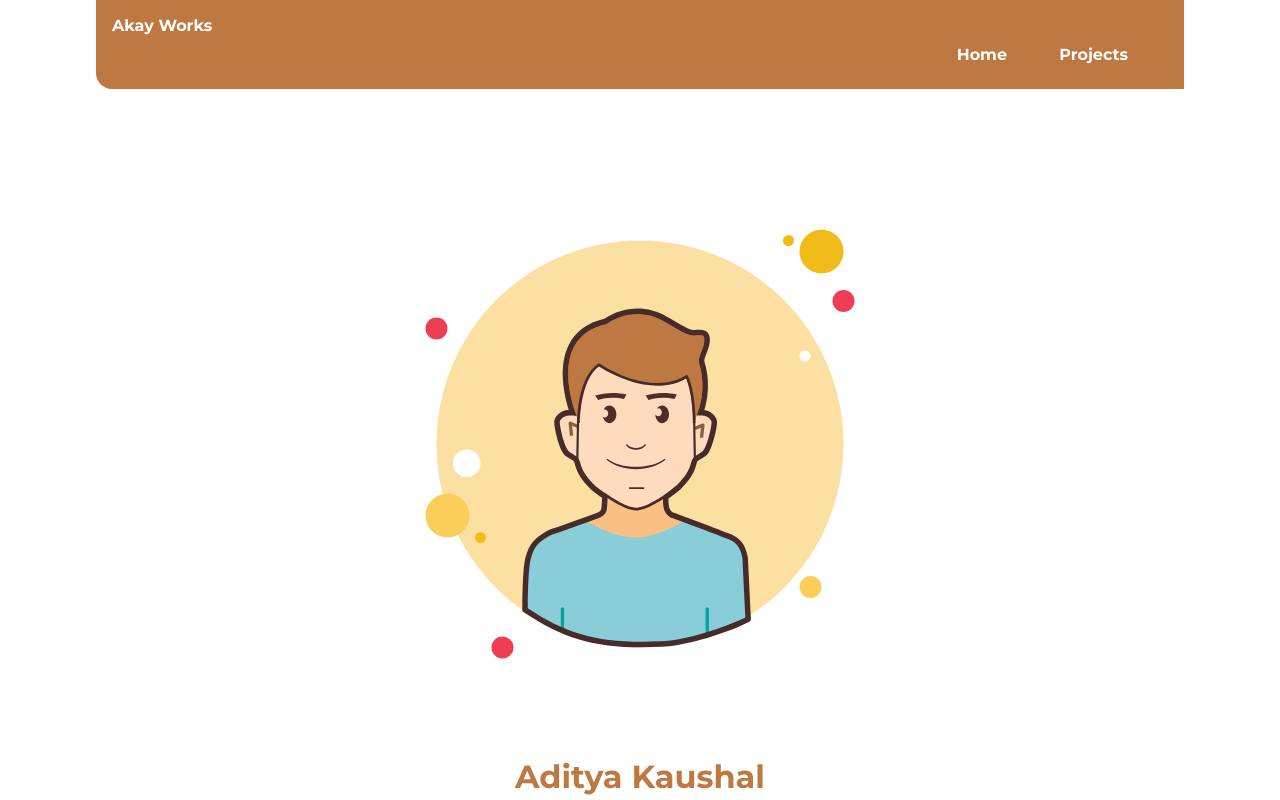
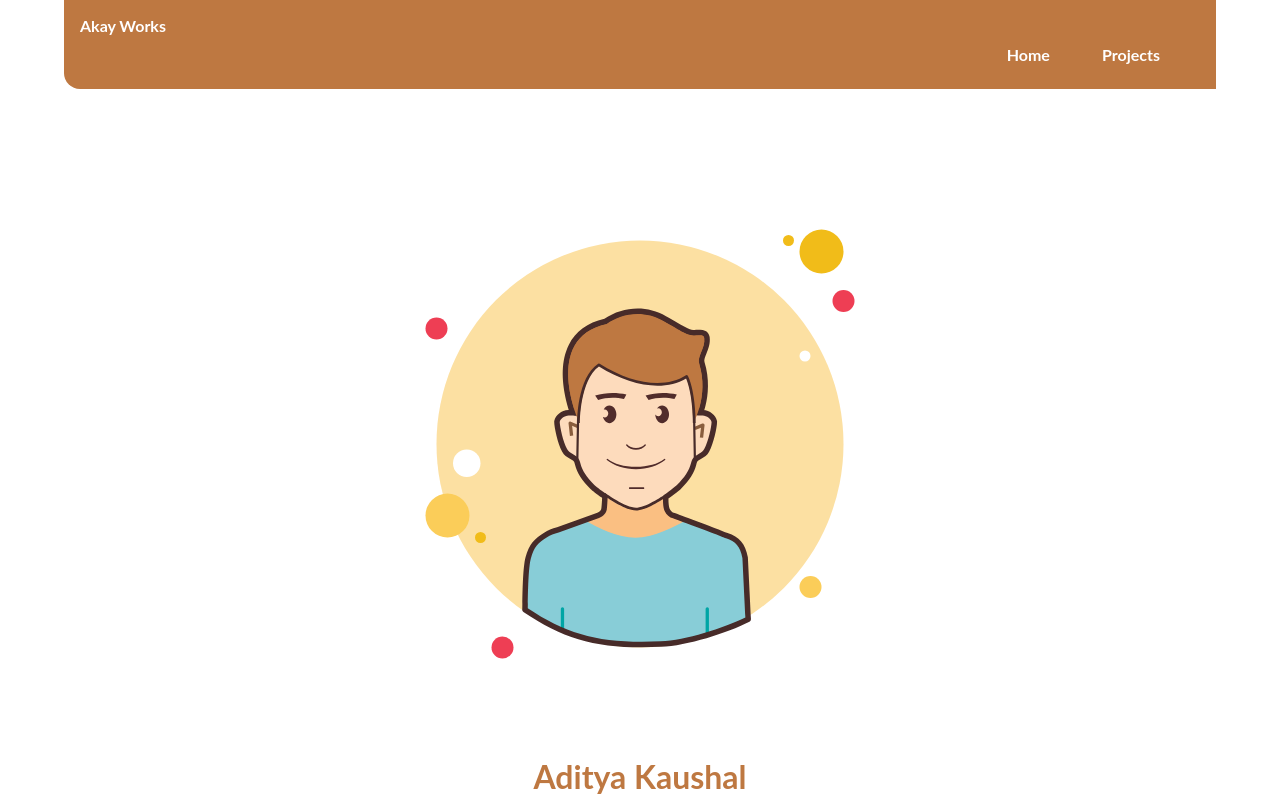
Before and after one commit to sh4dow007/rampWithCamp, a plain HTML site: page index.html in a window 1280 px wide. Shown: the top 800 px of the page. Drawn offline with Linux system fonts and the light colour scheme.

Commit message:
refactor - changed font style

```diff
--- a/styles.css
+++ b/styles.css
@@ -7,9 +7,9 @@
 }
 
 body {
-  font-family: "Montserrat", sans-serif;
+  font-family: "Lato", sans-serif;
   margin: 0px auto;
-  max-width: 85%;
+  max-width: 90%;
   width: 100%;
 }
 
```
